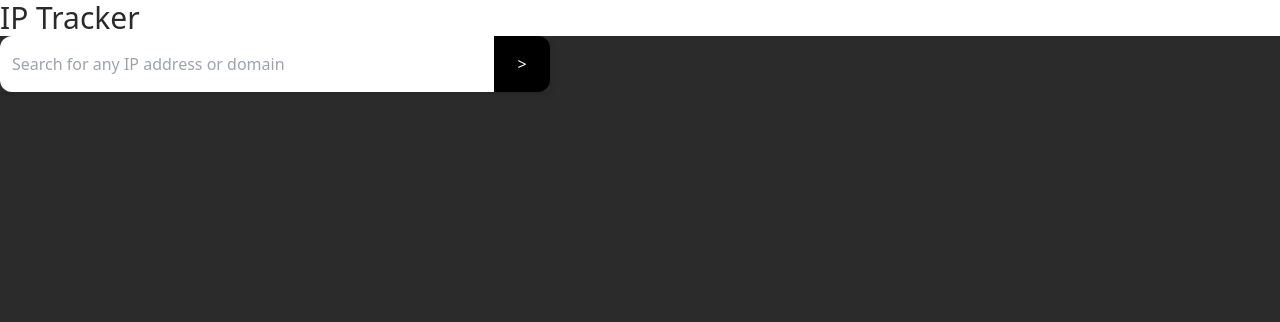
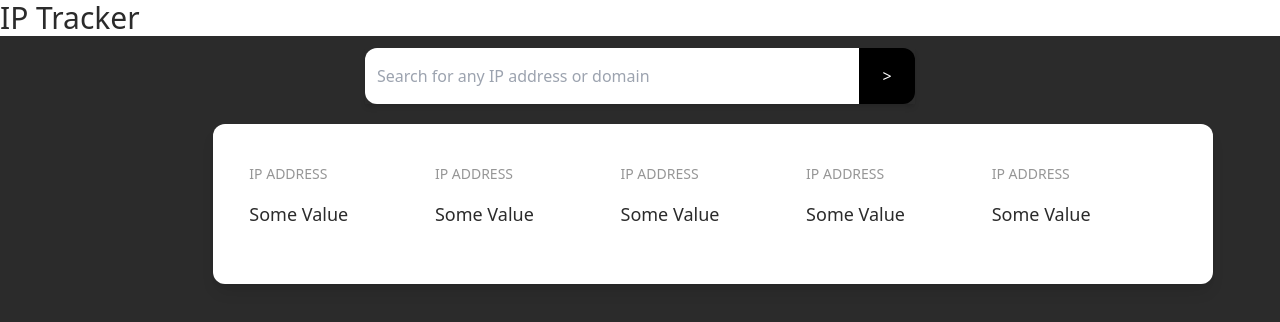
Before and after one commit to ProgrammerOfDeath/vue-ip-tracker, a Vue app: page / in a window 1280 px wide. Shown: the top 322 px of the page. Built offline with nearby package versions, Linux system fonts and the light colour scheme.

Commit message:
implement search bar and result view

```diff
--- a/src/App.vue
+++ b/src/App.vue
@@ -1,15 +1,20 @@
 <script setup lang="ts">
-import SearchBar from "./components/SearchBar.vue";
+import SearchBar from './components/SearchBar.vue'
+import SearchResultVue from './components/SearchResult.vue'
 </script>
 
 <template>
   <header>
-    <h1 class=" text-3xl text-very-dark-gray">IP Tracker</h1>
+    <h1 class="text-3xl text-very-dark-gray">IP Tracker</h1>
   </header>
-  <main class=" min-h-screen bg-very-dark-gray text-dark-gray">
-    <SearchBar />
+  <main class="min-h-screen bg-very-dark-gray text-dark-gray">
+    <div class="mx-auto w-2/3 pt-3">
+      <div class="flex justify-center mb-5">
+        <SearchBar />
+      </div>
+      <SearchResultVue />
+    </div>
   </main>
 </template>
 
-<style scoped>
-</style>
+<style scoped></style>
```
